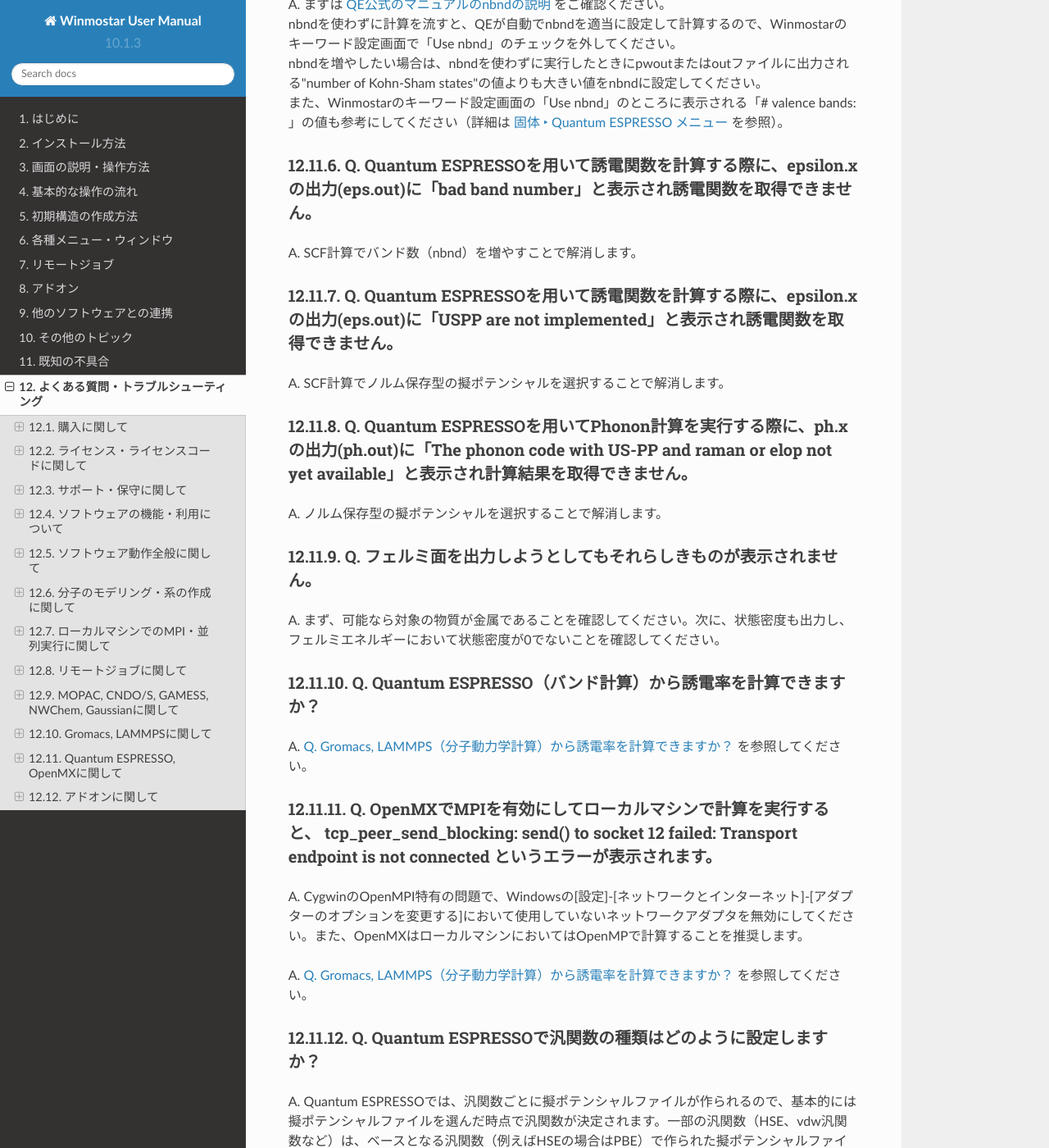
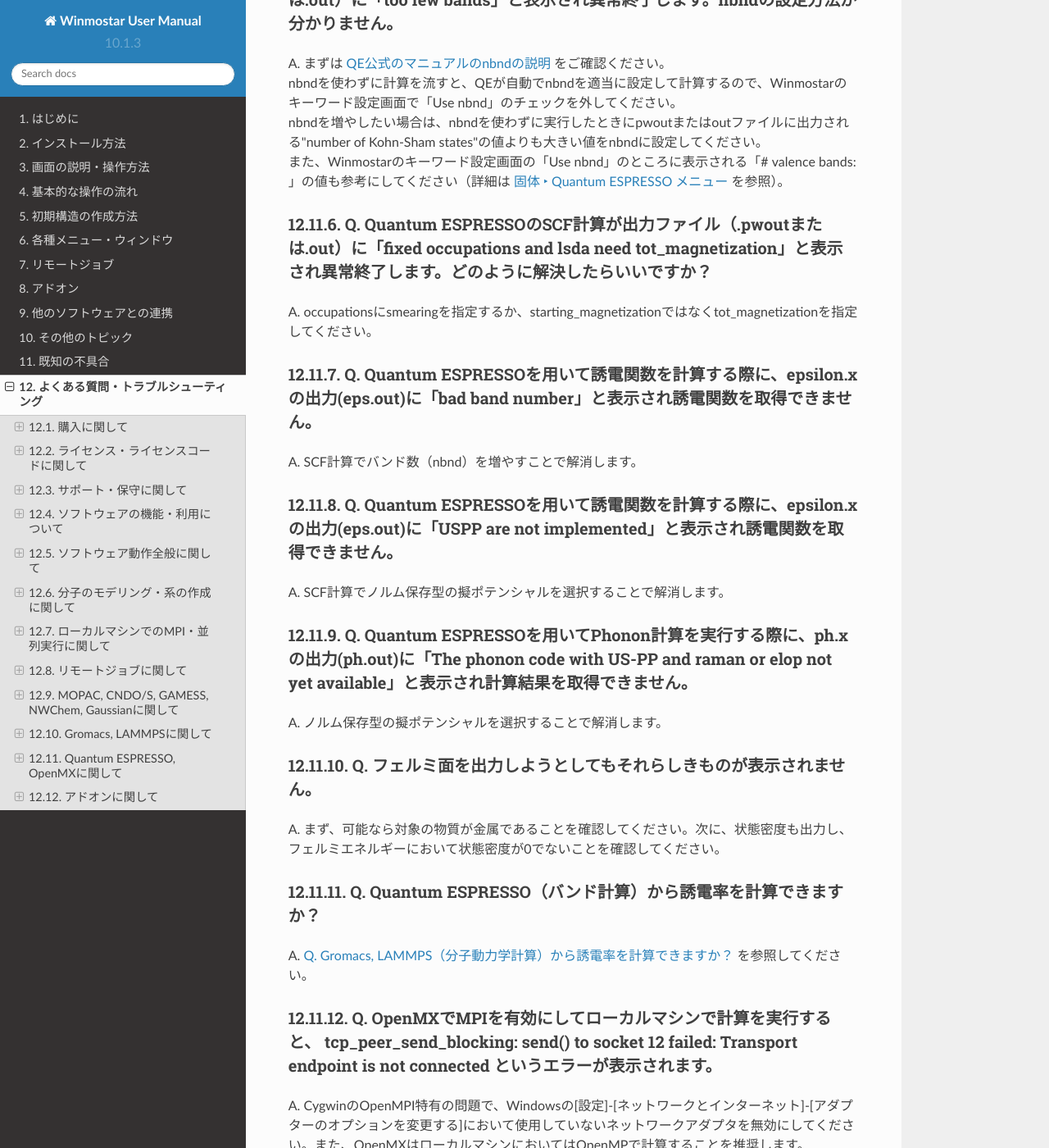
Before and after one commit to X-Ability/winmostar_doc, a Sphinx documentation site: the page built from source/faq/faq.rst, in a window 1280 px wide and 1400 px high, scrolled down 22411 px. Shown: the whole window at 82% size. Built offline with Sphinx 7.4.7 and the Read the Docs theme 2.0.0, drawn with Linux system fonts in a browser that asks for light colours; formulas are drawn with MathJax 3; pages that are not in the unit, such as notebooks, are missing from menus; some of the changed text lies outside the part shown.

Commit message:
faq追記

```diff
--- a/source/faq/faq.rst
+++ b/source/faq/faq.rst
@@ -642,6 +642,11 @@
 | nbndを増やしたい場合は、nbndを使わずに実行したときにpwoutまたはoutファイルに出力される"number of Kohn-Sham states"の値よりも大きい値をnbndに設定してください。
 | また、Winmostarのキーワード設定画面の「Use nbnd」のところに表示される「# valence bands: 」の値も参考にしてください（詳細は :ref:`solid_qe_top` を参照）。
 
+Q. Quantum ESPRESSOのSCF計算が出力ファイル（.pwoutまたは.out）に「fixed occupations and lsda need tot_magnetization」と表示され異常終了します。どのように解決したらいいですか？
+^^^^^^^^^^^^^^^^^^^^^^^^^^^^^^^^^^^^^^^^^^^^^^^^^^^^^^^^^^^^^^^^^^^^^^^^^^^^^^^^^^^^^^^^^^^^^^^^^^^^^^^^^^^^^^^^^^^^^^^^^^^^^^^^^^^^^^^^^^^^^^^^^^^^^^^^^^^^^^^^^^^^^^^^^^^^^^^^^^^^^^^^^^^^^^^^^^^^
+
+| A. occupationsにsmearingを指定するか、starting_magnetizationではなくtot_magnetizationを指定してください。
+
 Q. Quantum ESPRESSOを用いて誘電関数を計算する際に、epsilon.xの出力(eps.out)に「bad band number」と表示され誘電関数を取得できません。
 ^^^^^^^^^^^^^^^^^^^^^^^^^^^^^^^^^^^^^^^^^^^^^^^^^^^^^^^^^^^^^^^^^^^^^^^^^^^^^^^^^^^^^^^^^^^^^^^^^^^^^^^^^^^^^^^^^^^^^^^^^^^^^^^^^^^^^^^^^^^^^^^^^
 | A. SCF計算でバンド数（nbnd）を増やすことで解消します。
```
